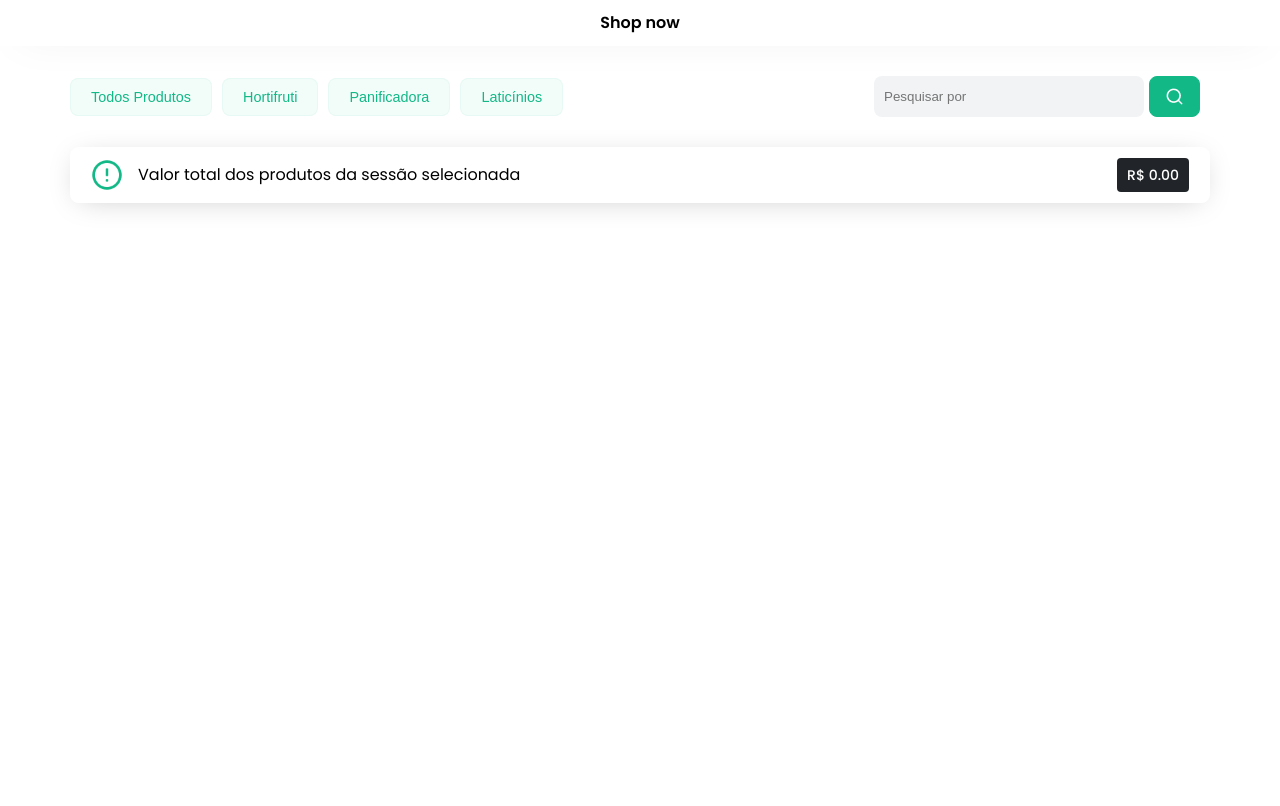
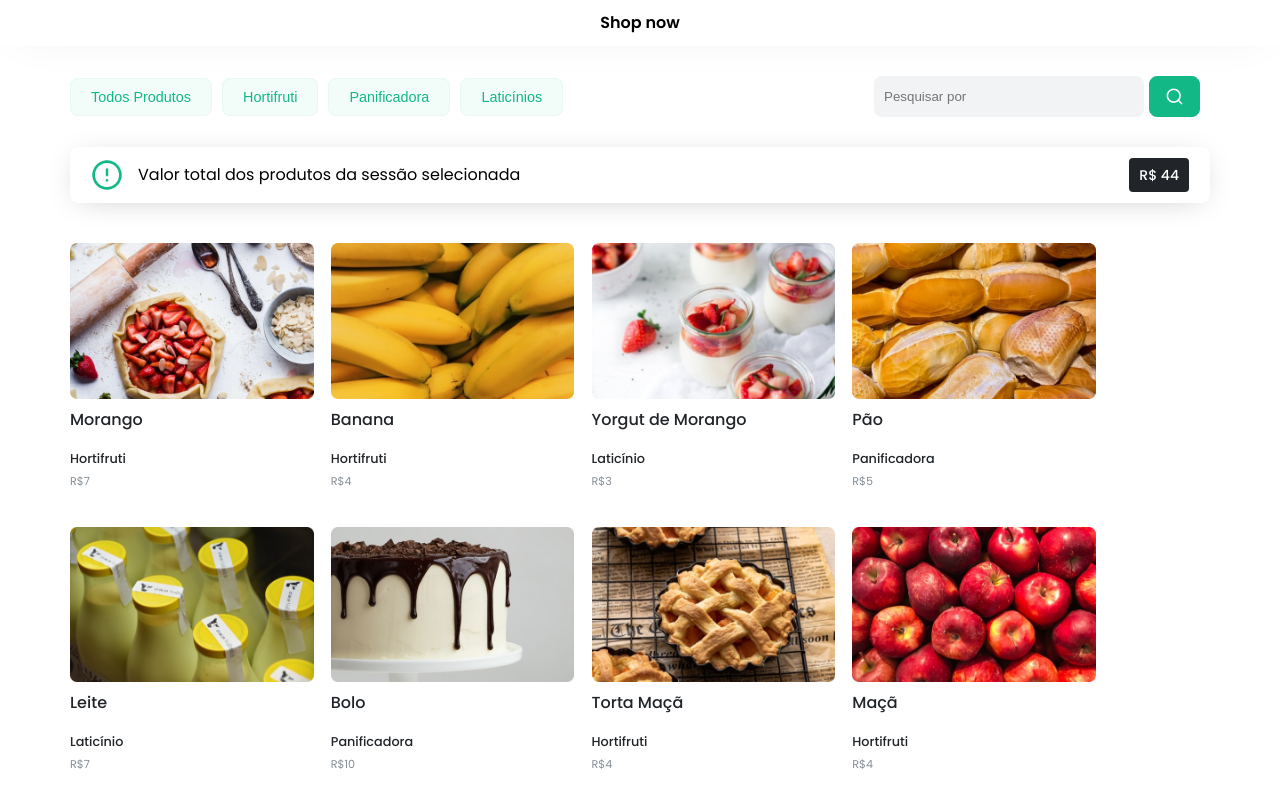
Before and after one commit to Kenzie-Academy-Brasil-Developers/entrega-lista-produtos-m2-sprint-1b-Lucasspindola, a plain HTML site: page index.html in a window 1280 px wide. Both pictures are taken after a click on the button "Todos Produtos". Drawn offline with Linux system fonts and the light colour scheme.

Commit message:
Entrega 29.07

```diff
--- a/index.html
+++ b/index.html
@@ -13,6 +13,8 @@
       href="https://fonts.googleapis.com/css2?family=Poppins:wght@400;500;600&display=swap"
       rel="stylesheet"
     />
+    <script defer src="./src/js/dataProdutos.js"></script>
+    <script defer src="./src/js/script.js"></script>
     <title>Lista de Produtos</title>
   </head>
   <body>
@@ -24,28 +26,28 @@
     <main>
       <section class="filtersContainer">
         <div id="botoesContainer">
-          <button class="estiloGeralBotoes estiloGeralBotoes--filter">
+          <button class="todosProdutos estiloGeralBotoes estiloGeralBotoes--filter">
             Todos Produtos
           </button>
-          <button class="estiloGeralBotoes estiloGeralBotoes--filter">
+          <button class="hortifruti estiloGeralBotoes estiloGeralBotoes--filter">
             Hortifruti
           </button>
-          <button class="estiloGeralBotoes estiloGeralBotoes--filter">
+          <button class="panificadora estiloGeralBotoes estiloGeralBotoes--filter">
             Panificadora
           </button>
-          <button class="estiloGeralBotoes estiloGeralBotoes--filter">
+          <button class="laticinios estiloGeralBotoes estiloGeralBotoes--filter">
             Laticínios
           </button>
         </div>
 
         <div class="containerBuscaPorNome">
-          <input
+          <input id="pesquisa"
             type="text"
             placeholder="Pesquisar por"
             class="campoBuscaPorNome"
           />
           <button
-            class="estiloGeralBotoes estiloGeralBotoes--botaoBuscaPorNome"
+            class=" pesquisar estiloGeralBotoes estiloGeralBotoes--botaoBuscaPorNome"
           >
             <img src="./src/img/search.png" alt="lupa" />
           </button>
@@ -56,12 +58,12 @@
             <img src="./src/img/alert-circle.png" alt="exclamação de alerta">
             <p>Valor total dos produtos da sessão selecionada</p>
         </div>
-        <span>R$ 0.00</span>
+        <span class="preco">R$ 0.00</span>
       </section>
       <!-- CONTAINER DE PRODUTOS -->
       <section class="containerVitrine">
         <div class="containerListaProdutos">
-         <ul>
+         <ul class="ul">
                     <!-- Utilize esse item html como template para a construção da lista de produtos
 
                     Você pode remover esses comentários depois que fizer a construção pelo DOM -->
@@ -72,13 +74,13 @@
                         <h3>Maçã</h3>
                         <span>Hortifruti</span>
                         <p>R$ 2.00</p>
-                    </li> -->
-
+                    </li>
+                     -->
                 </ul>
         </div>
       </section>
     </main>
-    <script src="src/js/dataProdutos.js"></script>
-    <script src="./scriptDemo.js"></script>
+    <!-- <script src="src/js/dataProdutos.js"></script>
+    <script src="./scriptDemo.js"></script> -->
   </body>
 </html>
--- a/src/js/dataProdutos.js
+++ b/src/js/dataProdutos.js
@@ -1,37 +1,60 @@
 const produtos = [
     {
+        nome: 'Morango',
+        preco: 7,
+        secao: 'Hortifruti',
+        categoria: 'fruta',
+        img: './src/img/morango.png'
+    },
+    {
         nome: 'Banana',
-        preco: 2,
+        preco: 4,
         secao: 'Hortifruti',
         categoria: 'fruta',
         img: "./src/img/banana.png"
     },
     {
-        nome: 'Morango',
-        preco: 2,
-        secao: 'Hortifruti',
-        categoria: 'fruta',
-        img: './src/img/morango.png'
-    },
-    {
-        nome: 'Maçã',
-        preco: 2,
-        secao: 'Hortifruti',
-        categoria: 'fruta',
-        img: './src/img/maça.png'
+        nome: 'Yorgut de Morango',
+        preco: 3,
+        secao: 'Laticínio',
+        categoria: 'Yorgut',
+        img: './src/img/yorgute.png'
     },
     {
         nome: 'Pão',
-        preco: 4,
+        preco: 5,
         secao: 'Panificadora',
         categoria: 'Pães',
         img: './src/img/pao.png'
     },
     {
         nome: 'Leite',
-        preco: 5,
+        preco: 7,
         secao: 'Laticínio',
         categoria: 'Leite',
         img: './src/img/leite.png'
-    }
+    },
+    {
+        nome: 'Bolo',
+        preco: 10,
+        secao: 'Panificadora',
+        categoria: 'Bolo',
+        img: './src/img/bolo.png'
+    },
+    {
+        nome: 'Torta Maçã',
+        preco: 4,
+        secao: 'Hortifruti',
+        categoria: 'torta',
+        img: './src/img/torta.png'
+    },
+
+    {
+        nome: 'Maçã',
+        preco: 4,
+        secao: 'Hortifruti',
+        categoria: 'fruta',
+        img: './src/img/maça.png'
+    },
+
 ]
--- a/src/js/script.js
+++ b/src/js/script.js
@@ -1 +1,177 @@
-// seu código aqui
+let ul = document.querySelector('.ul');
+let valorTotal = document.querySelector('.preco');
+
+let inputPesquisar = document.querySelector('#pesquisa');
+let btnPesquisar = document.querySelector('.pesquisar');
+
+
+
+
+// Declarando variaveis, arrays com valor de produtos por seção usando filter.
+let productsHortifruti = produtos.filter(function (element) {
+    if (element.secao == "Hortifruti") {
+        return element
+    }
+})
+
+let productsPanificadora = produtos.filter(function (element) {
+    if (element.secao == "Panificadora") {
+        return element
+    }
+
+})
+
+let productsLaticinio = produtos.filter(function (element) {
+    if (element.secao == "Laticínio") {
+        return element
+    }
+})
+
+
+
+
+
+
+
+
+function renderizarProdutos(objeto, vitrine) {
+
+    for (let i = 0; i < objeto.length; i++) {
+        let todosProdutos = objeto[i];
+
+        let criandoCard = criarCard(todosProdutos)
+
+        vitrine.appendChild(criandoCard);
+
+    }
+
+}
+
+renderizarProdutos(produtos, ul);
+
+
+function criarCard(arrayObjeto) {
+
+    let li = document.createElement('li');
+    let imagem = document.createElement('img');
+    let fruta = document.createElement('h3');
+    let category = document.createElement('span');
+    let preco = document.createElement('p');
+
+
+
+
+    imagem.src = arrayObjeto.img;
+    fruta.innerText = arrayObjeto.nome;
+    category.innerText = arrayObjeto.secao;
+    preco.innerText = ` R$${arrayObjeto.preco}`.replace(".", ",")
+
+    li.appendChild(imagem);
+    li.appendChild(fruta);
+    li.appendChild(category);
+    li.appendChild(preco);
+
+    return li;
+
+}
+
+
+
+
+function renderizarCategoria() {
+
+    let btnTodosProdutos = document.querySelector('.todosProdutos');
+    let btnHortifruti = document.querySelector('.hortifruti');
+    let btnPanificadora = document.querySelector('.panificadora');
+    let btnLaticinios = document.querySelector('.laticinios')
+    btnTodosProdutos.addEventListener('click', adicionarCategoriaTodos)
+    btnHortifruti.addEventListener('click', adicionarCategoriaHortifruti)
+    btnPanificadora.addEventListener('click', adicionarCategoriaPanificadora)
+    btnLaticinios.addEventListener('click', adicionarCategoriaLaticinios)
+
+
+    let arrayCategoria = []
+    function adicionarCategoriaTodos() {
+        inputPesquisar.value =""
+        ul.innerHTML = " "
+        let valor = produtos.reduce((valorAnterior, valorAtual) => valorAnterior + valorAtual.preco, 0);
+        valorTotal.innerText = ` R$ ${valor}`.replace(".", ",");
+        renderizarProdutos(produtos, ul);
+    }
+
+    function adicionarCategoriaHortifruti() {
+        inputPesquisar.value =""
+        ul.innerHTML = " "
+        let valor = productsHortifruti.reduce((valorAnterior, valorAtual) => valorAnterior + valorAtual.preco, 0);
+        valorTotal.innerText = ` R$ ${valor}`.replace(".", ",");
+        renderizarProdutos(productsHortifruti, ul)
+
+    }
+
+    function adicionarCategoriaPanificadora() {
+        inputPesquisar.value =""
+        ul.innerHTML = " ";
+        let valor = productsPanificadora.reduce((valorAnterior, valorAtual) => valorAnterior + valorAtual.preco, 0);
+        valorTotal.innerText = ` R$ ${valor}`.replace(".", ",");
+        renderizarProdutos(productsPanificadora, ul)
+
+    }
+
+    function adicionarCategoriaLaticinios() {
+        inputPesquisar.value =""
+        ul.innerHTML = " ";
+        let valor = productsLaticinio.reduce((valorAnterior, valorAtual) => valorAnterior + valorAtual.preco, 0);
+        valorTotal.innerText = ` R$ ${valor}`.replace(".", ",");
+        // laticinioDisplay.classList.add("laticinioDisplay");
+        renderizarProdutos(productsLaticinio, ul);
+
+    }
+
+
+
+}
+renderizarCategoria()
+
+
+let arrayPesquisa = []
+btnPesquisar.addEventListener('click', function () {
+    // para não acumular pesquisa, toda vez que clicar vai iniciar vazio.
+
+    arrayPesquisa = []
+
+
+    for (let i = 0; i < produtos.length; i++) {
+
+        if (inputPesquisar.value == produtos[i].nome || inputPesquisar.value == produtos[i].nome.toLocaleLowerCase()) {
+
+            arrayPesquisa.push(produtos[i]);
+
+        }
+
+
+        ul.innerHTML = ""
+        valorTotal.innerText = "R$" + arrayPesquisa.reduce((valorAnterior, valorAtual) => valorAnterior + valorAtual.preco, 0);
+        renderizarProdutos(arrayPesquisa, ul);
+
+    }
+
+})
+
+
+
+
+
+
+
+
+
+
+
+
+// let mudarDisplay=document.querySelector('.containerListaProdutos')
+// if(ul.length == 1){
+//     mudarDisplay.classList.add('mudarDisplay');
+
+// }else{
+//     mudarDisplay.classList.remove('mudarDisplay')
+// }
```
Also changed, not shown: src/css/style.css (+19 -0 lines), src/img/bolo.png (added), src/img/torta.png (added), src/img/yorgute.png (added).
